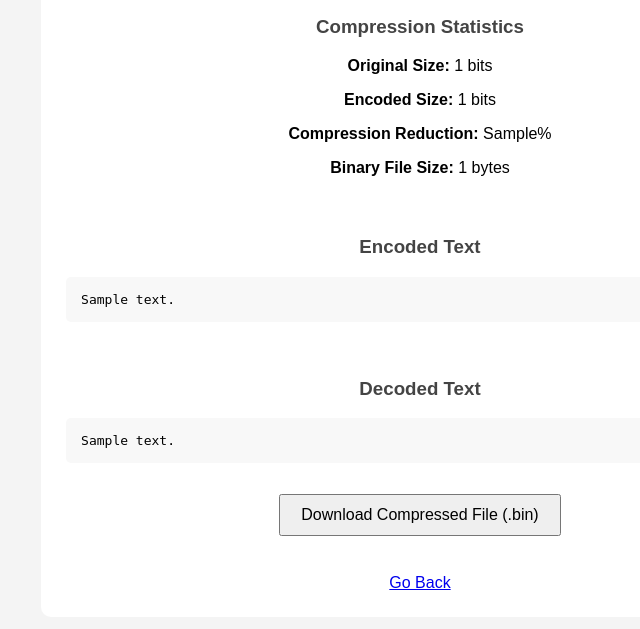
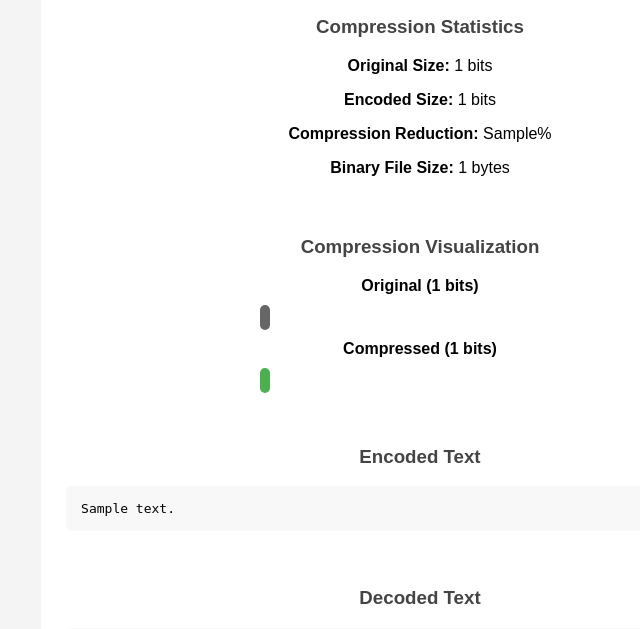
Before and after one commit to AbhinavSilwal1/file-compression-tool, a Flask app: template templates/results.html in a window 1280 px wide. Shown: the part 623-1252 px from the top of the page, without its empty margins (220-860 px from the left). Before the commit the page ends 1213 px from the top, so only its background shows below. Run offline with Flask 3, Linux system fonts and the light colour scheme; the template is opened without the code that fills it: most values are stand-ins (such as "Sample title", 1, 10 or a date in 2020).

Commit message:
Add compression visualization bar

```diff
--- a/app.py
+++ b/app.py
@@ -41,6 +41,13 @@ def upload_file():
     binary_data = binary_string_to_bytes(encoded_text)
     compressed_file_size = len(binary_data)
 
+    original_size = statistics["original_size"]
+    encoded_size = statistics["encoded_size"]
+
+    max_bar_width = 300
+    original_bar_width = max_bar_width
+    encoded_bar_width = int((encoded_size / original_size) * max_bar_width)
+
     # Formatting helpers
     def format_binary_string(binary_string, chunk_size=8):
         return ' '.join(binary_string[i:i + chunk_size] for i in range(0, len(binary_string), chunk_size))
@@ -67,7 +74,9 @@ def upload_file():
         binary_file_size=compressed_file_size,
         encoded_text=formatted_encoded_text,
         decoded_text=decoded_text,
-        raw_encoded_text=encoded_text
+        raw_encoded_text=encoded_text,
+        original_bar_width=original_bar_width,
+        encoded_bar_width=encoded_bar_width
     )
 
 
--- a/static/style.css
+++ b/static/style.css
@@ -48,3 +48,25 @@ a {
     display: inline-block;
     margin-top: 20px;
 }
+
+.bar-label {
+    margin-top: 10px;
+    font-weight: bold;
+}
+
+.bar-container {
+    width: 320px;
+    margin: 10px auto;
+}
+
+.original-bar {
+    height: 25px;
+    background-color: #666;
+    border-radius: 5px;
+}
+
+.compressed-bar {
+    height: 25px;
+    background-color: #4CAF50;
+    border-radius: 5px;
+}
--- a/templates/results.html
+++ b/templates/results.html
@@ -31,6 +31,31 @@
 
     <br>
 
+    <h3>Compression Visualization</h3>
+    <div class="bar-label">
+        Original ({{ original_size }} bits)
+    </div>
+
+    <div class="bar-container">
+        <div
+            class="original-bar"
+            style="width: {{ original_bar_width }}px;"
+        ></div>
+    </div>
+
+    <div class="bar-label">
+        Compressed ({{ encoded_size }} bits)
+    </div>
+
+    <div class="bar-container">
+        <div
+            class="compressed-bar"
+            style="width: {{ encoded_bar_width }}px;"
+        ></div>
+    </div>
+
+    <br>
+
     <h3>Encoded Text</h3>
     <pre>{{ encoded_text }}</pre>
 
```
